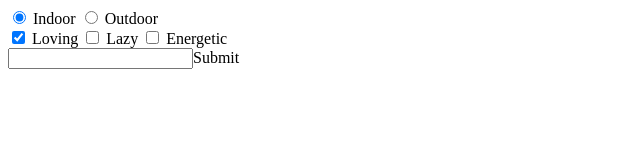
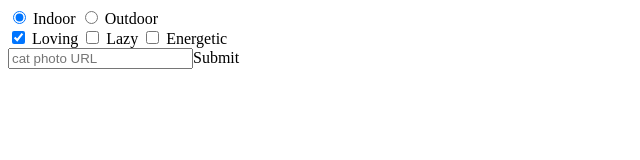
Before and after one commit to knightmoves-schools/005-forms-Romantrickey-ops, a website: page index.html in a window 1280 px wide. Shown: the full height of the page, 0-640 px from the left. Drawn offline with Linux system fonts and the light colour scheme.

Commit message:
Update index.html added placeholder

```diff
--- a/index.html
+++ b/index.html
@@ -20,6 +20,6 @@
   <label for="energetic">Energetic</label>
   <br>
 
-  <input type="text" name
+  <input type="text" name="cat-url" placeholder="cat photo URL" required
    <button type="submit">Submit</button>
  </body>
```
